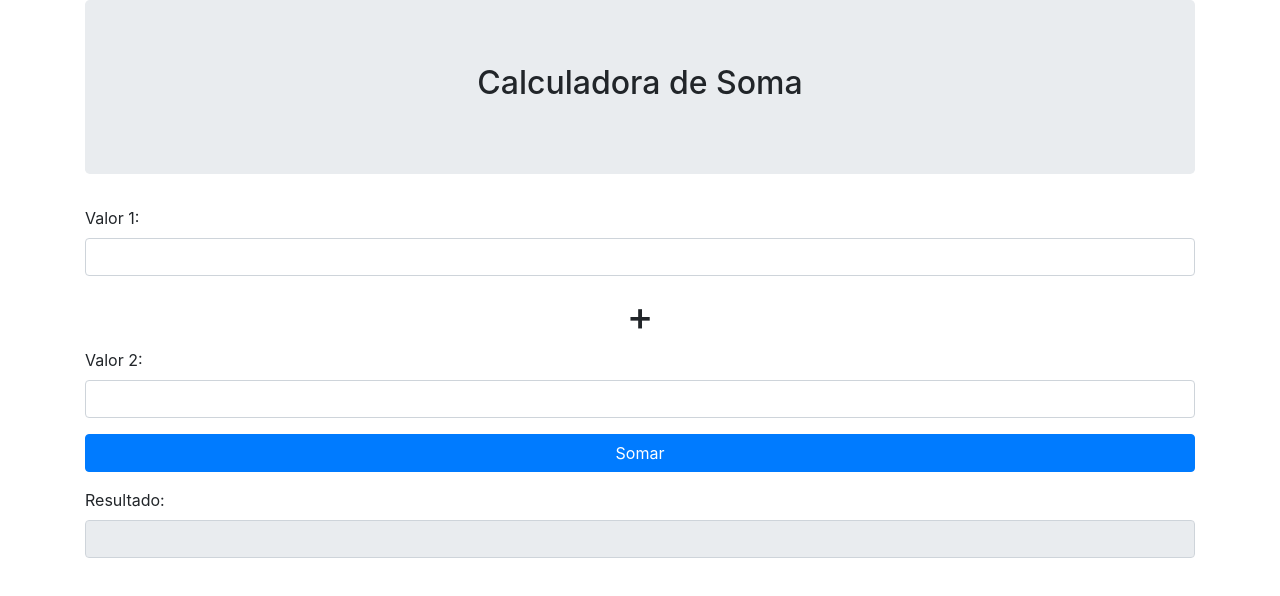
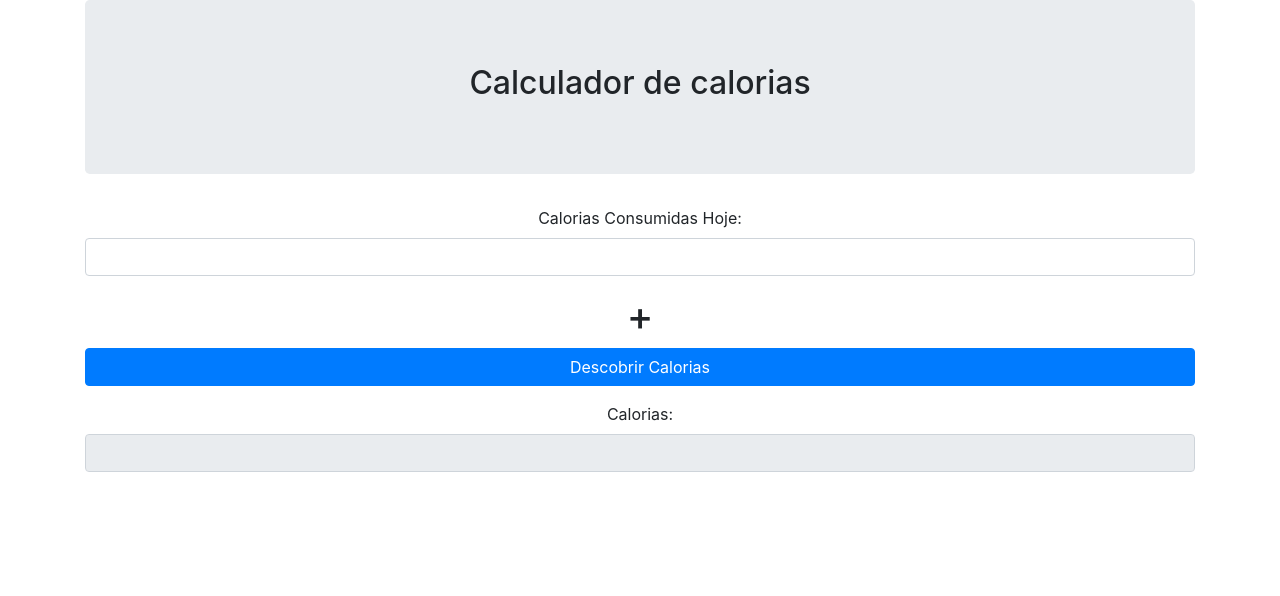
Before and after one commit to ClaudHelloworld/MONACA-AULA-01-PROJETO-BASE, a website: page www/index.html in a window 1280 px wide. Drawn offline with Linux system fonts and the light colour scheme.

Commit message:
Etapa 1 Calculador de Calorias

```diff
--- a/www/components/acao.js
+++ b/www/components/acao.js
@@ -2,9 +2,16 @@
 
 $(document).on("click","#somar",function(){
     var valor1 = $("#valor1").val();
-    var valor2 = $("#valor2").val();
 
-    var resultado = parseFloat(valor1) + parseFloat (valor2);
+    var cal = $("#C") = "val()" - 1200;
+
+  if (valor1  <= 1200){
+    var resultado = document.write( "Você ainda precisa ou, já está no seu limite de calorias, Restantes = ${C}" );
+  }
+
+  else{
+    var resultado = document.write("Você já Ultrapassou as 1200kg Diárias Recomendadas")
+  }
 
     $("#resultado").val(resultado);
 });
--- a/www/index.html
+++ b/www/index.html
@@ -22,7 +22,7 @@
     <div class="row">
       <div class="col-12">
         <div class="jumbotron">
-        <center>  <h2> Calculadora de Soma </h2> </center>
+        <center>  <h2> Calculador de calorias </h2> </center>
         </div>
       </div>
    </div>
@@ -30,7 +30,7 @@
     <div class="row">
       <div class="col-12">
         <div class="form-group">
-          <label for=""> Valor 1: </label>
+          <center><label for=""> Calorias Consumidas Hoje: </label></center>
             <input type="number" class="form-control" id="valor1">
         </div>
       </div>
@@ -38,11 +38,11 @@
 
 <center><h1> + </h1></center>
 
+
     <div class="row">
       <div class="col-12">
         <div class="form-group">
-          <label for=""> Valor 2: </label>
-            <input type="number" class="form-control" id="valor2">
+          <button class="btn btn-primary btn-block" id ="somar"> Descobrir Calorias </button>
         </div>
       </div>
     </div>
@@ -50,16 +50,8 @@
     <div class="row">
       <div class="col-12">
         <div class="form-group">
-          <button class="btn btn-primary btn-block" id="somar"> Somar </button>
-        </div>
-      </div>
-    </div>
-
-    <div class="row">
-      <div class="col-12">
-        <div class="form-group">
-          <label for=""> Resultado: </label>
-            <input type="text" class="form-control" readonly id="resultado">
+          <center><label for=""> Calorias: </label></center>
+            <input type="text" class="form-control" readonly id ="resultado">
         </div>
       </div>
     </div>
```
Also changed, not shown: config.xml (+12 -14 lines), www/manifest.json (added), 6 other files.
